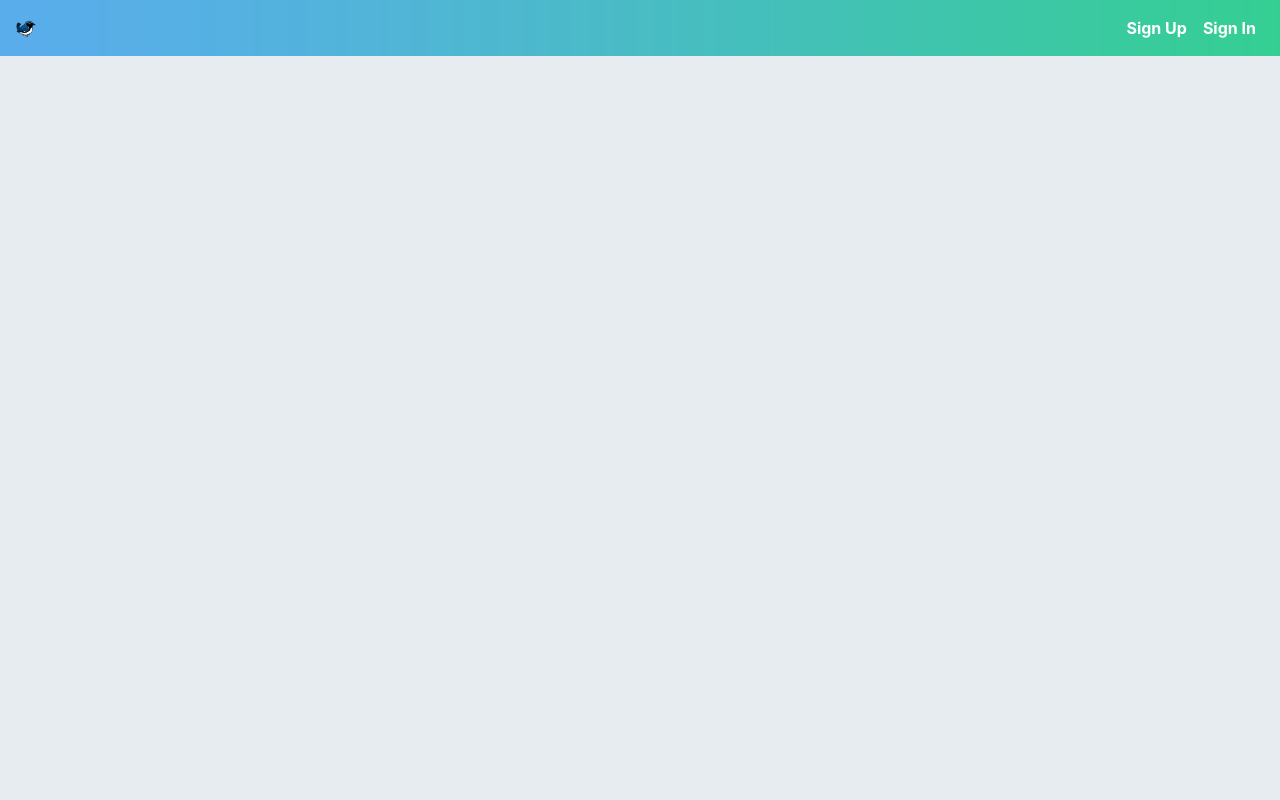
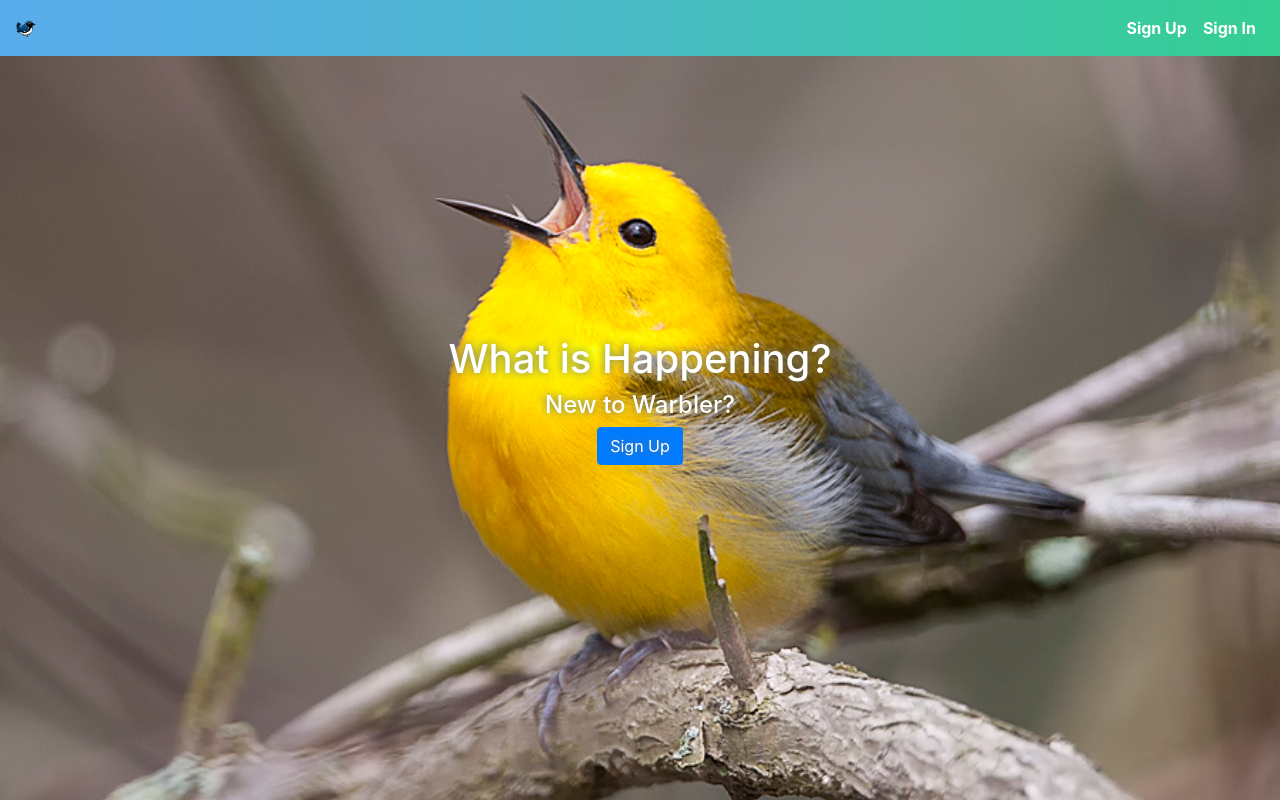
Before and after one commit to Neiva07/twitter-clone, a React app in the folder warbler-client/: page / in a window 1280 px wide. Built offline with nearby package versions, Linux system fonts and the light colour scheme.

Commit message:
added a Homepage

```diff
--- /dev/null
+++ b/warbler-client/src/components/Homepage.js
@@ -0,0 +1,16 @@
+import React from 'react';
+import {Link} from 'react-router-dom';
+
+const Homepage = () => {
+    return (
+        <div className="home-hero">
+            <h1>What is Happening?</h1>
+            <h4>New to Warbler?</h4>
+            <Link to="/signup" className="btn btn-primary">
+                Sign Up
+            </Link>
+        </div>
+    );
+}
+
+export default Homepage;
--- a/warbler-client/src/containers/App.js
+++ b/warbler-client/src/containers/App.js
@@ -3,6 +3,7 @@ import {Provider} from 'react-redux';
 import {configureStore} from '../store';
 import {BrowserRouter as Router} from 'react-router-dom';
 import Navbar from './Navbar'
+import Main from './Main'
 
 const store = configureStore();
 
@@ -11,6 +12,7 @@ const App = () => (
         <Router>
             <div className="onboarding">
                 <Navbar />
+                <Main />
             </div>
         </Router>
     </Provider>
--- /dev/null
+++ b/warbler-client/src/containers/Main.js
@@ -0,0 +1,22 @@
+import React from 'react';
+import {Switch, Route, withRouter, Redirect} from 'react-router-dom';
+import {connect} from 'react-redux';
+import Homepage from '../components/Homepage'
+
+const Main = props => {
+    return (
+        <div className="container">
+            <Switch>
+                <Route exact path="/" render={props => <Homepage {...props} />} />
+            </Switch>
+        </div>
+    )
+}
+
+function mapStateToProps (state) {
+    return {
+        currentUser: state.currentUser
+    }
+}
+
+export default withRouter(connect(mapStateToProps, null)(Main));
--- a/warbler-client/src/index.css
+++ b/warbler-client/src/index.css
@@ -35,3 +35,24 @@ ul.nav.navbar-nav li {
   background-image: url("./images/nav-bg.png");
   background-size: 100% 100%;
 }
+
+/* LANDING PAGE CSS*/
+.home-hero {
+    width: 100vw;
+    height: 100vh;
+    position: absolute;
+    top: 0;
+    left: 0;
+    display: flex;
+    align-items: center;
+    justify-content:center;
+    background-image:url('./images/signed-out-home.jpg');
+    text-align: center;
+    padding: 1rem;
+    z-index: -1;
+    flex-direction: column;
+    background-position: center center;
+    background-size: cover;
+	color: #fff;
+	text-shadow: 0 0 8px #66757f;
+}
```
